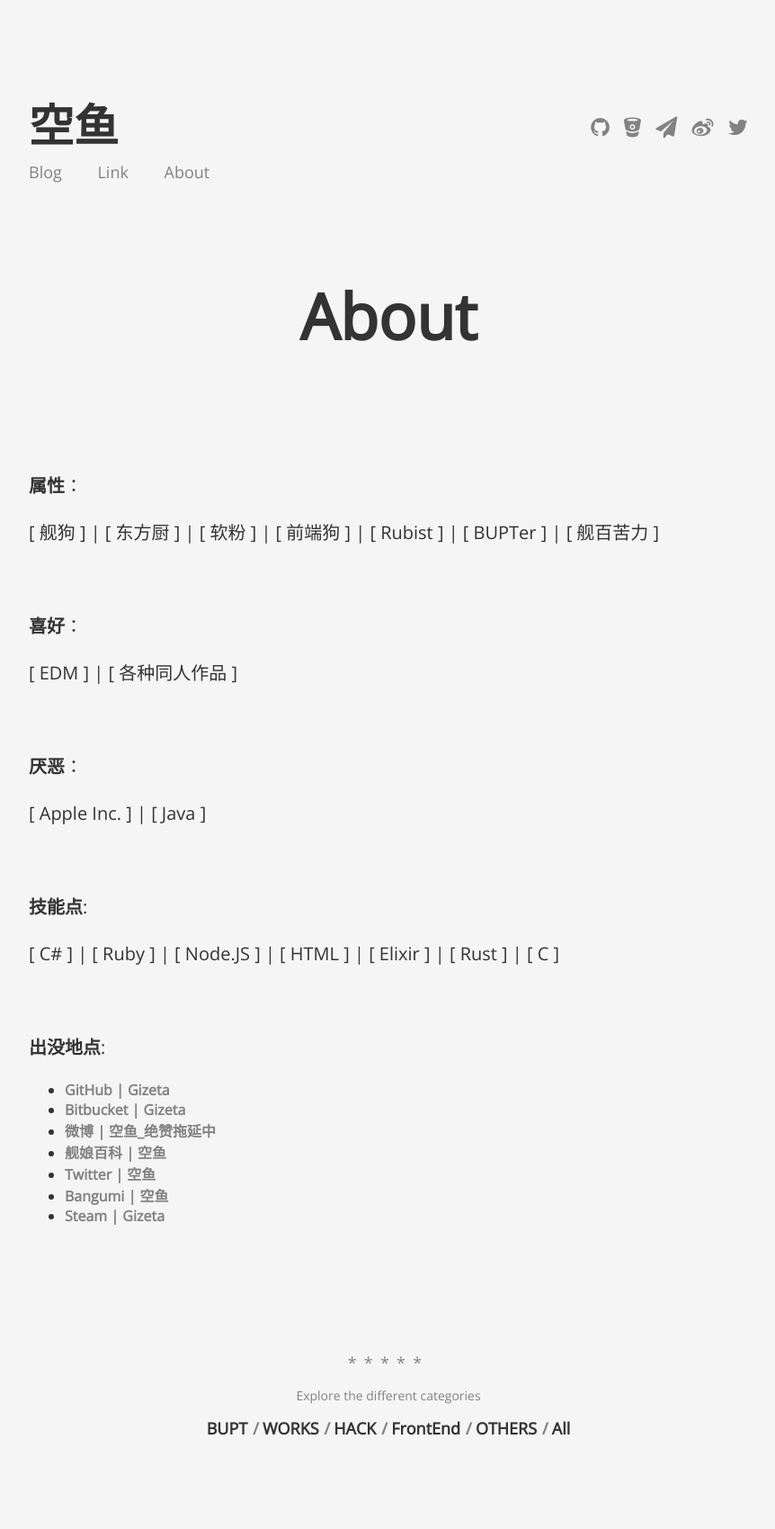
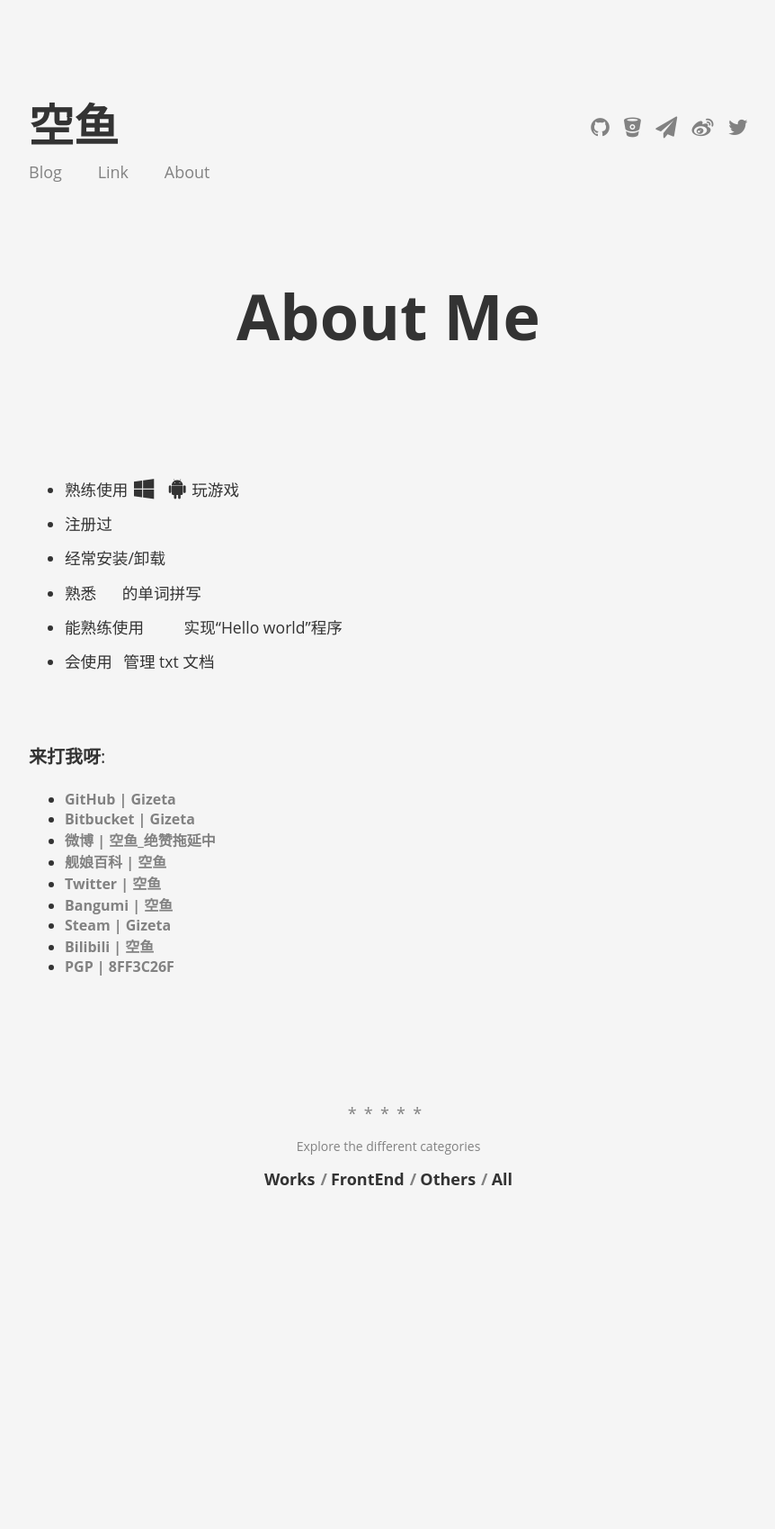
Before and after one commit to Gizeta/gizeta-blog.github.io, a Jekyll site: the page built from about.md, in a window 1280 px wide. Shown: the whole page at 90% size, without its empty margins (208-1070 px from the left). Built offline with Jekyll 4.4.1, drawn with Linux system fonts in a browser that asks for light colours; some web fonts are replaced; comment, search, counter and statistics services are not loaded; after the commit the page ends 1422 px from its top, so only the background shows below that.

Commit message:
Update about page

```diff
--- a/_data/categories.yml
+++ b/_data/categories.yml
@@ -1,10 +1,6 @@
-- slug: bupt
-  name: BUPT
 - slug: works
-  name: WORKS
-- slug: hack
-  name: HACK
+  name: Works
 - slug: fe
   name: FrontEnd
 - slug: others
-  name: OTHERS
+  name: Others
--- a/_includes/externals/styling.html
+++ b/_includes/externals/styling.html
@@ -1,4 +1,3 @@
-<link href="https://fonts.googleapis.com/css?family=Open+Sans" rel="stylesheet">
 <link rel="stylesheet" href="{{ "/assets/vendor/normalize-css/normalize.css" | prepend: site.baseurl }}">
 <link rel="stylesheet" href="{{ "/css/main.css" | prepend: site.baseurl }}">
 {% if site.styles contains site.highlightstyle %}
@@ -7,3 +6,7 @@
   <link rel="stylesheet" href="{{ site.baseurl }}/assets/vendor/highlight/styles/solarized_dark.css">
 {% endif %}
 <link rel="stylesheet" href="{{ "/assets/vendor/font-awesome/css/font-awesome.css" | prepend: site.baseurl }}">
+{% if page.id == "about" %}
+  <link rel="stylesheet" href="https://cdnjs.cloudflare.com/ajax/libs/font-mfizz/2.4.1/font-mfizz.min.css">
+  <link rel="stylesheet" href="{{ "/css/about.css" | prepend: site.baseurl }}">
+{% endif %}
--- a/_includes/meta_tags/sharing.html
+++ b/_includes/meta_tags/sharing.html
@@ -9,10 +9,6 @@
 <meta name="twitter:description" content="{{ description }}" />
 <meta name="twitter:image" content="{{ site.url }}{{ cover }}" />
 
-<!-- Google plus -->
-<meta name="author" content="{{ site.author.googleplus }}">
-<link rel="author" href="{{ site.author.googleplus }}">
-
 <!-- Open Graph -->
 <meta property="og:locale" content="{{ site.lang }}">
 <meta property="og:type" content="article">
--- a/_posts/2016-09-14-bupt-curricula-variable.markdown
+++ b/_posts/2016-09-14-bupt-curricula-variable.markdown
@@ -2,7 +2,7 @@
 layout: post
 title:  "BUPT 的选课发包脚本"
 date:   2016-09-14 07:20:51
-categories: [bupt]
+categories: [works]
 ---
 应同学之邀，来写篇博客。不过，在写之前调侃几句。脚本抢课有风险，小心还没吃上月饼，就被学校开除，这可是价值观的问题（笑）。
 
--- a/_posts/2016-09-30-weixin-tool-avoid-illegal-url-error.markdown
+++ b/_posts/2016-09-30-weixin-tool-avoid-illegal-url-error.markdown
@@ -2,7 +2,7 @@
 layout: post
 title:  "绕过微信 web 调试工具遇到的 url 安全限制"
 date:   2016-09-29 19:37:25
-categories: [hack]
+categories: [others]
 ---
 通过之前很火的微信小程序的消息，我才知道微信出了个 [web 开发者工具](https://mp.weixin.qq.com/wiki?t=resource/res_main&id=mp1455784140)。为了能让自己在做微信外包中少掉些头发，果断下载了这个神器。咦，只有 Windows 版和 Mac 版，看来腾讯还是不疼 Linux 呢。安装过程就发现程序的结构有些眼熟。这不就是 nw.js 么！这腾讯不支持 Linux，是在嘲笑 nw.js 的 Linux 支持不完整还是真的认为 Linux 用户没人权呢。不过，我猜测是因为打包安装的程序没有提供 Linux 版，Linux 用户哪里需要 GUI 呀（笑）。
 
--- a/about.md
+++ b/about.md
@@ -1,35 +1,21 @@
 ---
 layout: page
 id: about
-title: About
+title: About Me
 permalink: /about/
 comment: true
 ---
-__属性__：
-
-[ 舰狗 ] \| [ 东方厨 ] \| [ 软粉 ] \| [ 前端狗 ] \| [ Rubist ] \| [ BUPTer ] \| [ 舰百苦力 ]
+{:.skills}
+* 熟练使用 <i class="fa fa-windows"></i> <i class="icon-debian"></i> <i class="icon-ubuntu"></i> <i class="fa fa-android"></i> 玩游戏
+* 注册过 <i class="icon-npm"></i> <i class="icon-codepen"></i> <i class="icon-heroku"></i> <i class="icon-openshift"> </i><i class="icon-wordpress"></i> <i class="icon-freecodecamp"></i>
+* 经常安装/卸载 <i class="icon-apache"></i> <i class="icon-nginx"></i> <i class="icon-mongodb"></i> <i class="icon-postgres"></i>
+* 熟悉 <i class="icon-bootstrap"></i> <i class="icon-d3"></i> <i class="icon-jquery"></i> <i class="icon-reactjs"></i> <i class="icon-ruby-on-rails"></i> <i class="icon-unity"></i> 的单词拼写
+* 能熟练使用 <i class="icon-c"></i> <i class="icon-csharp"></i> <i class="icon-css3"></i> <i class="icon-elixir"></i> <i class="icon-html5"></i> <i class="icon-nodejs"></i> <i class="icon-php"></i> <i class="icon-ruby"></i> <i class="icon-rust"></i> <i class="icon-script"></i> 实现“Hello world”程序
+* 会使用 <i class="icon-git"></i> <i class="icon-gulp"></i> 管理 txt 文档
 
 <br>
 
-__喜好__：
-
-[ EDM ] \| [ 各种同人作品 ]
-
-<br>
-
-__厌恶__：
-
-[ Apple Inc. ] \| [ Java ]
-
-<br>
-
-__技能点__:
-
-[ C# ] \| [ Ruby ] \| [ Node.JS ] \| [ HTML ] \| [ Elixir ] \| [ Rust ] \| [ C ]
-
-<br>
-
-__出没地点__:
+__来打我呀__:
 
 * [GitHub \| Gizeta](https://github.com/Gizeta)
 * [Bitbucket \| Gizeta](https://bitbucket.org/Gizeta_sf/)
@@ -38,3 +24,5 @@ __出没地点__:
 * [Twitter \| 空鱼](https://twitter.com/Gizeta_sf)
 * [Bangumi \| 空鱼](http://bgm.tv/user/gizeta)
 * [Steam \| Gizeta](http://steamcommunity.com/id/gizeta/)
+* [Bilibili \| 空鱼](http://space.bilibili.com/31625/#!/index)
+* [PGP \| 8FF3C26F](https://pgp.mit.edu/pks/lookup?op=vindex&search=0x2AD041B88FF3C26F)
--- a/categories/hack.html
+++ /dev/null
@@ -1,5 +0,0 @@
----
-layout: category
-category: hack
-permalink: /categories/hack/
----
--- /dev/null
+++ b/css/about.css
@@ -0,0 +1,9 @@
+.skills {
+    font-size: 1.1rem;
+    line-height: 2.2rem;
+}
+
+.skills i {
+    margin: 0 2px;
+    font-size: 1.5rem;
+}
```
